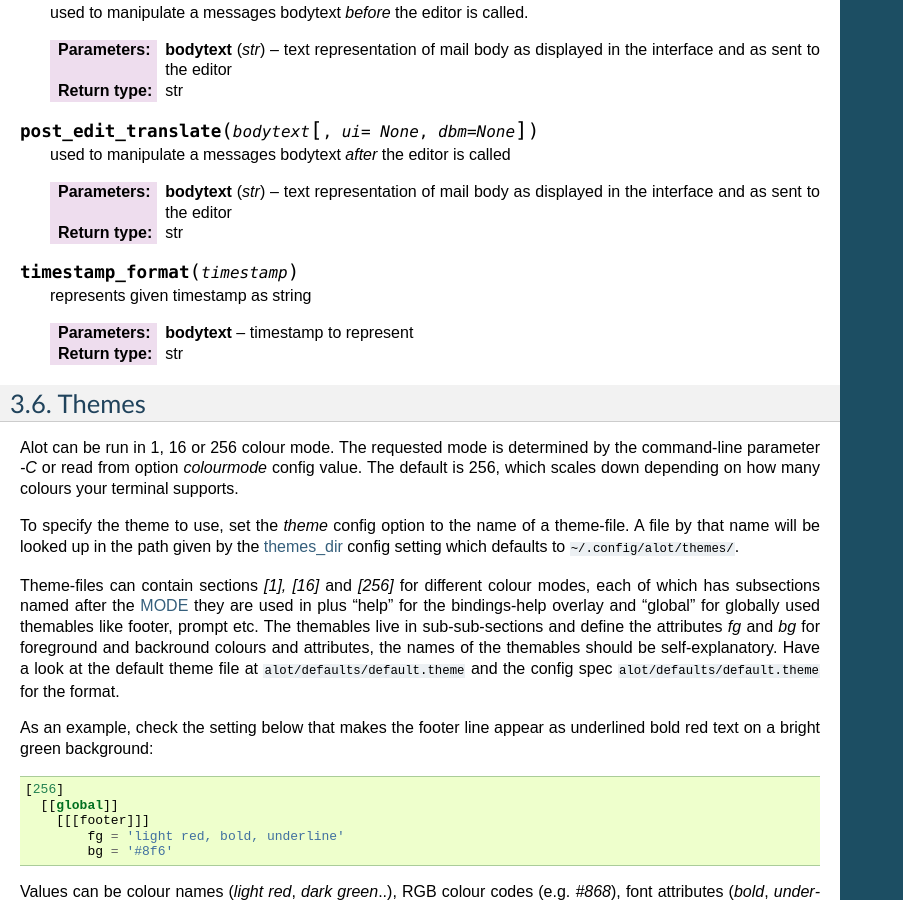
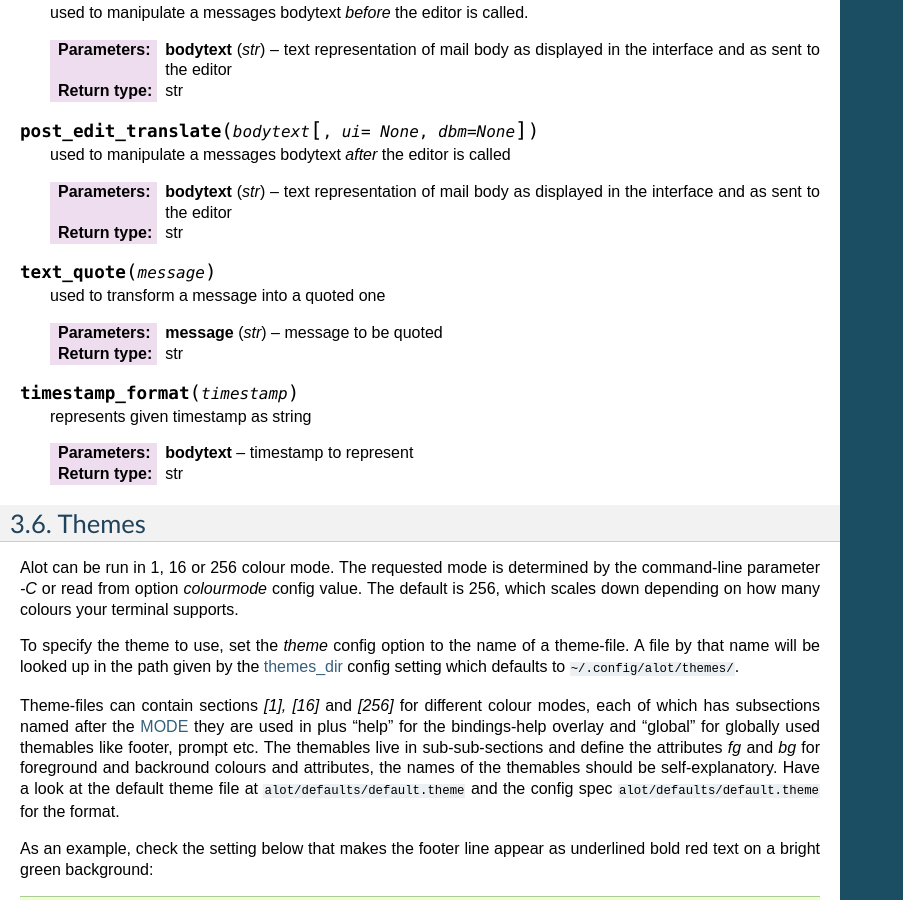
Before and after one commit to pazz/alot, a Sphinx documentation site: the page built from docs/source/configuration/index.rst, in a window 1280 px wide and 900 px high, scrolled down 9540 px. Shown: the whole window, without its empty margins (0-903 px from the left). Built offline with Sphinx 7.4.7, drawn with Linux system fonts in a browser that asks for light colours.

Commit message:
document hook text_quote

```diff
--- a/docs/source/configuration/index.rst
+++ b/docs/source/configuration/index.rst
@@ -217,6 +217,14 @@ Apart from command pre- and posthooks, the following hooks will be interpreted:
     :type bodytext: str
     :rtype: str
 
+.. py:function:: text_quote(message)
+
+    used to transform a message into a quoted one
+
+    :param message: message to be quoted
+    :type message: str
+    :rtype: str
+
 .. py:function:: timestamp_format(timestamp)
 
     represents given timestamp as string
```
